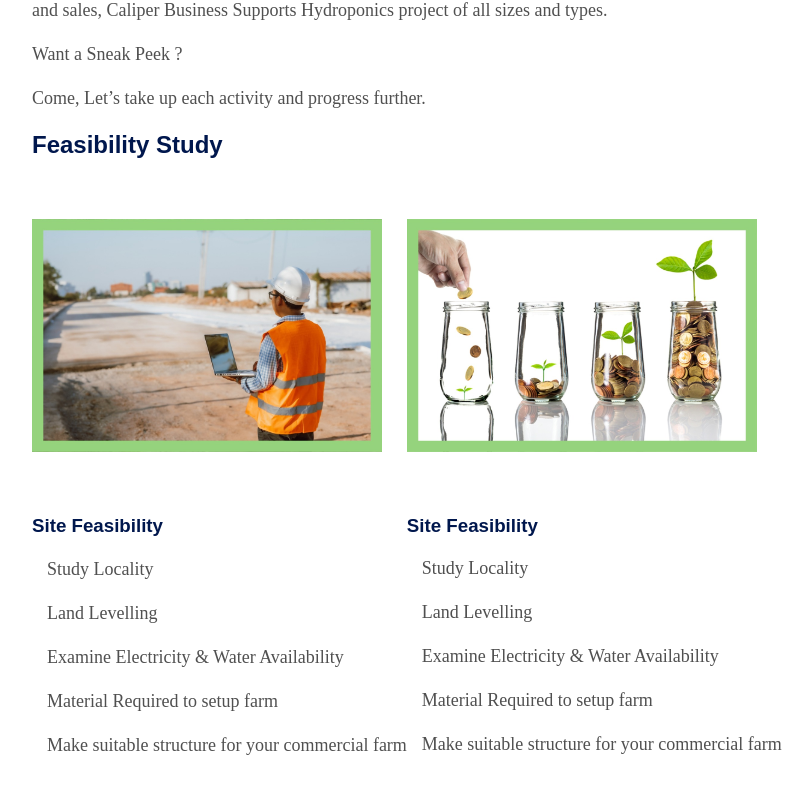
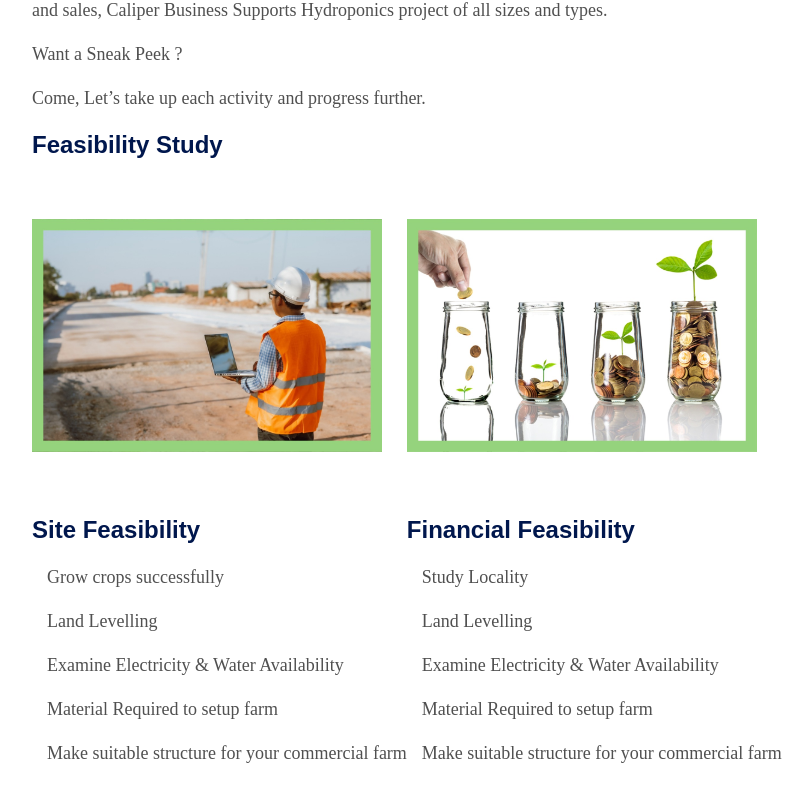
Before and after one commit to Sk-Bhardwaj24/Caliper_Business, a React (Create React App) app: page / in a window 1280 px wide. Shown: the part 861-1663 px from the top of the page, without its empty margins (192-1004 px from the left). Built offline with nearby package versions, Linux system fonts and the light colour scheme.

Commit message:
designing service page

```diff
--- a/src/components/Service.jsx
+++ b/src/components/Service.jsx
@@ -69,10 +69,10 @@ const Service = () => {
         <div className={styles.ss2}>
           <div>
             <img src={ser7} alt="farming" />
-            <h3 className={styles.sec1}> Site Feasibility</h3>
+            <h2 className={styles.sec1}> Site Feasibility</h2>
             <p className={styles.ssp} style={{ marginLeft: "15px" }}>
               {" "}
-              Study Locality
+              Grow crops successfully
             </p>
             <p className={styles.ssp} style={{ marginLeft: "15px" }}>
               Land Levelling
@@ -89,7 +89,7 @@ const Service = () => {
           </div>
           <div>
             <img src={ser8} alt="farming" />
-            <h3 className={styles.sec1}> Site Feasibility</h3>
+            <h2 className={styles.sec1}>Financial Feasibility</h2>
             <p className={styles.ssp} style={{ marginLeft: "15px" }}>
               {" "}
               Study Locality
```
